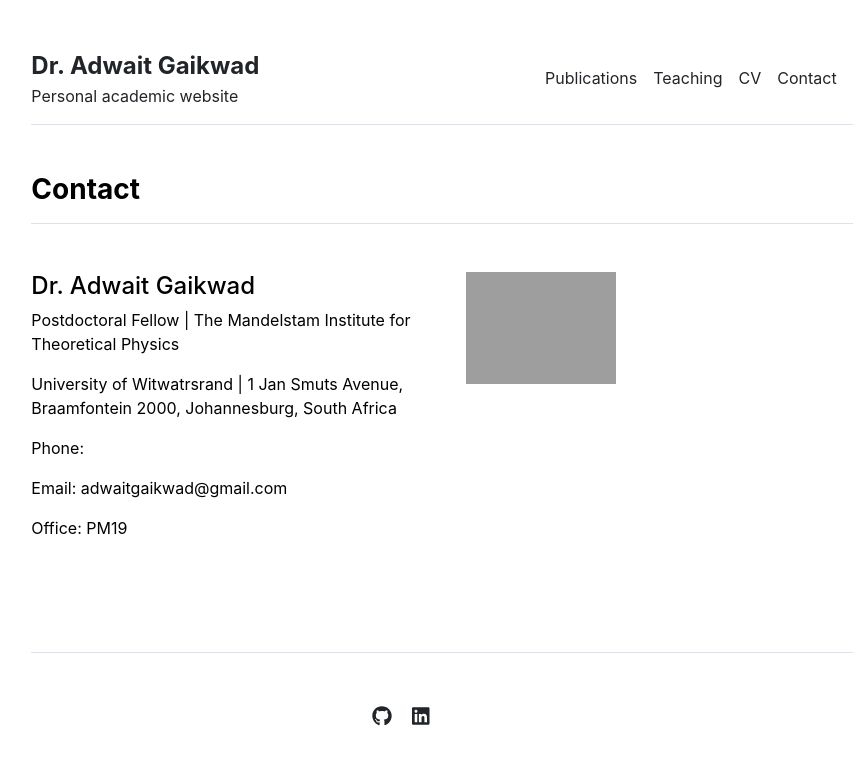
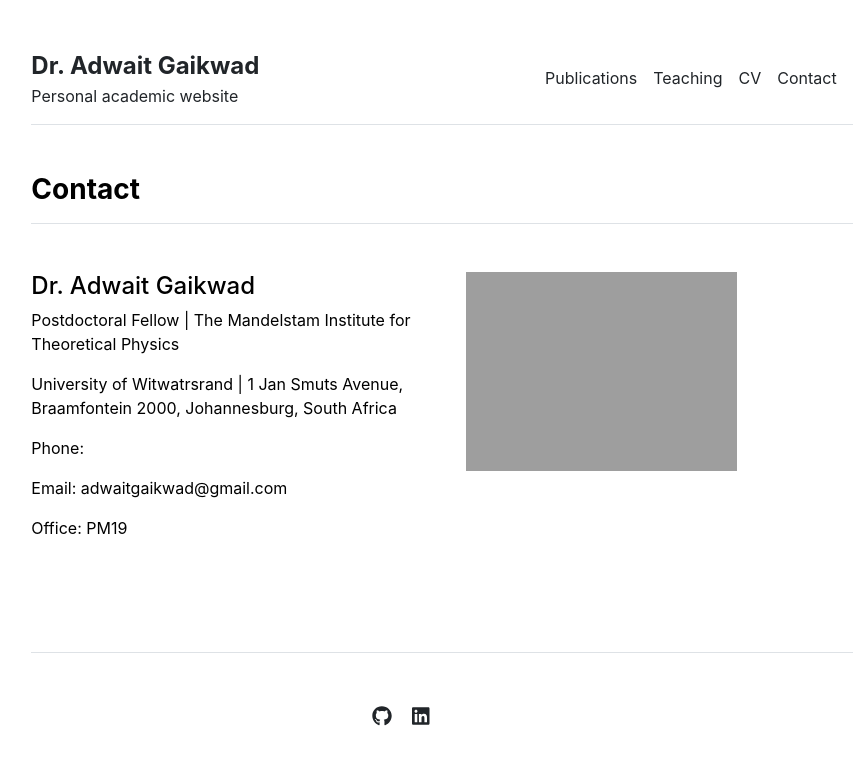
Before and after one commit to AdwaitGa/AdwaitGa.github.io, a Jekyll site: the page built from contact.md, in a window 1280 px wide. Shown: the top 765 px of the page, without its empty margins (198-1066 px from the left). Built offline with Jekyll 4.4.1, drawn with Linux system fonts in a browser that asks for light colours.

Commit message:
changed the contact image size

```diff
--- a/_data/settings.yml
+++ b/_data/settings.yml
@@ -22,4 +22,4 @@ social:
 - {icon: 'linkedin', link: 'https://linkedin.com/in/adwait-gaikwad-77462b5b'}
 
 contacts:
-- {name: 'Dr. Adwait Gaikwad', title: 'Postdoctoral Fellow', department: 'The Mandelstam Institute for Theoretical Physics', institution: 'University of Witwatrsrand', institution_address: '1 Jan Smuts Avenue, Braamfontein 2000, Johannesburg, South Africa', email: 'adwaitgaikwad@gmail.com', office: 'PM19', image: 'assets/img/contact.jpeg', image_width: '150px', Phone: '+91 9004827759'}
+- {name: 'Dr. Adwait Gaikwad', title: 'Postdoctoral Fellow', department: 'The Mandelstam Institute for Theoretical Physics', institution: 'University of Witwatrsrand', institution_address: '1 Jan Smuts Avenue, Braamfontein 2000, Johannesburg, South Africa', email: 'adwaitgaikwad@gmail.com', office: 'PM19', image: 'assets/img/contact.jpeg', Phone: '+91 9004827759'}
--- a/_includes/contact.html
+++ b/_includes/contact.html
@@ -12,7 +12,7 @@
         <p>Office: {{ contact.office }}</p>
       </div>
       <div class="col-md-6">
-        <img src="{{ site.github.url }}/{{ contact.image }}" style="width: 150px; height: auto;" alt="Contact" width="100%">
+        <img src="{{ site.github.url }}/{{ contact.image }}" height="70%" alt="Contact" width="70%">
       </div>
     </div>
     {% endfor %}
```
